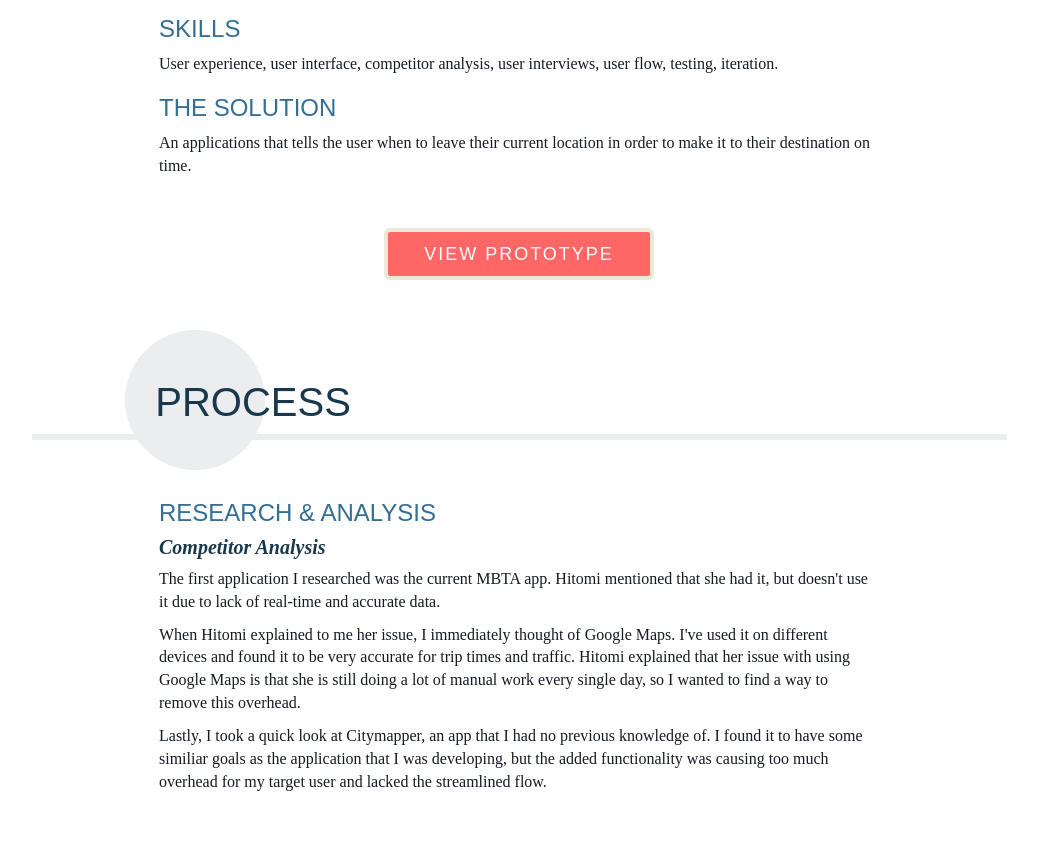
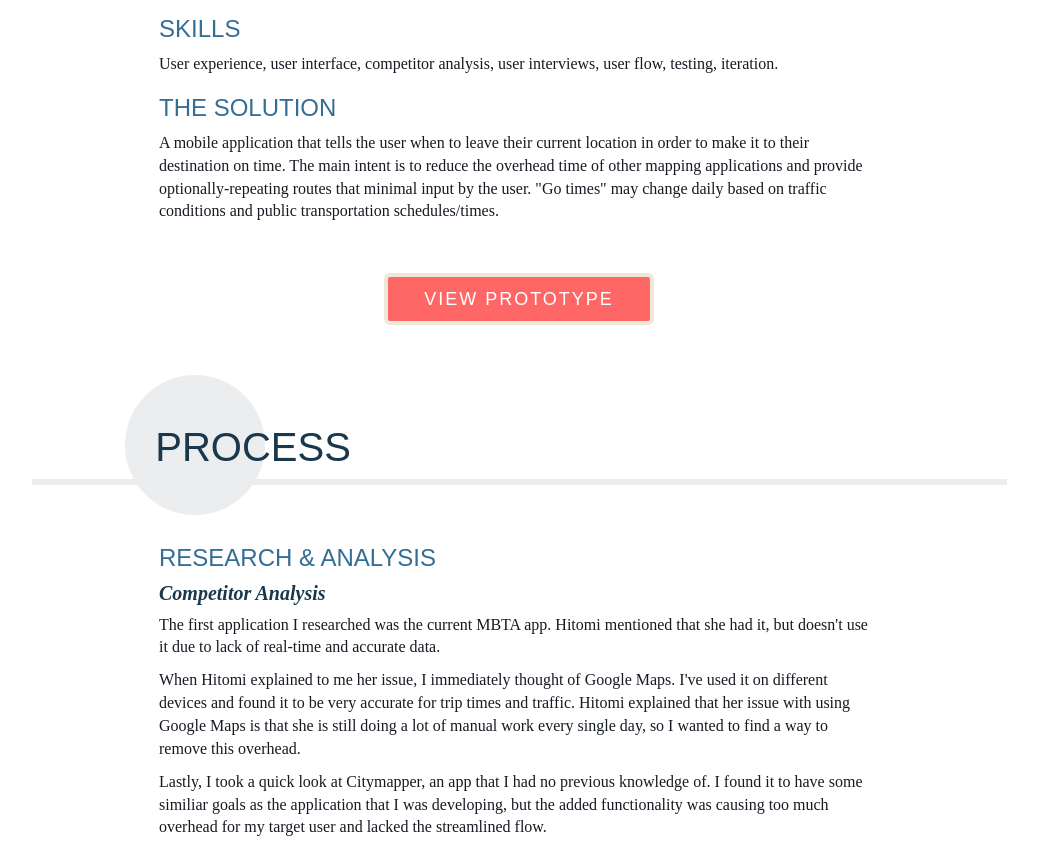
Before and after one commit to ChelseaEvans/personalwebsite, a website: page views/project-timetogo.html in a window 1280 px wide. Shown: the part 1400-2262 px from the top of the page, without its empty margins (121-1159 px from the left). Drawn offline with nearby package versions, Linux system fonts and the light colour scheme; files whose address does not match are found by name.

Commit message:
Time to Go project description change

```diff
--- a/views/project-timetogo.html
+++ b/views/project-timetogo.html
@@ -105,8 +105,7 @@
                         <p>User experience, user interface, competitor analysis, user interviews, user flow, testing, iteration.</p>
 
                         <h3>THE SOLUTION</h3>
-                        <p>An applications that tells the user when to leave their current location in order to make it to their destination on time.</p>
-                        </p>
+                        <p>A mobile application that tells the user when to leave their current location in order to make it to their destination on time. The main intent is to reduce the overhead time of other mapping applications and provide optionally-repeating routes that minimal input by the user. "Go times" may change daily based on traffic conditions and public transportation schedules/times.</p>
                     </div>
                 </div>
             </div>
```
Also changed, not shown: 2 other files.
